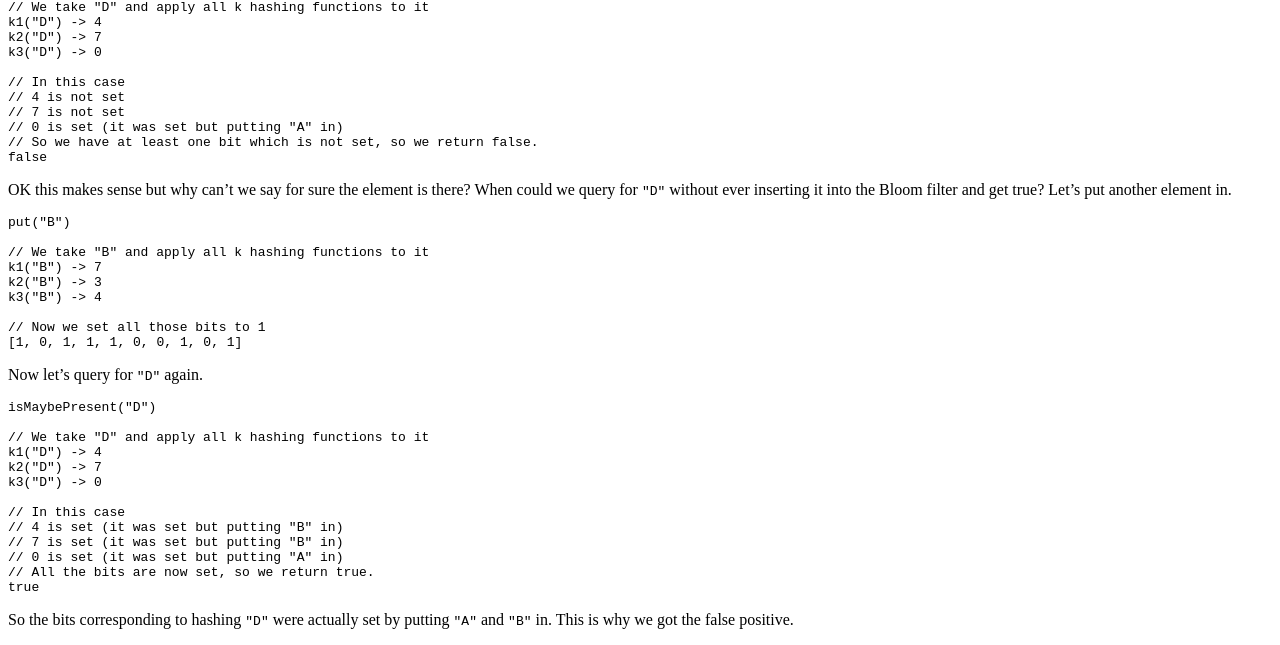
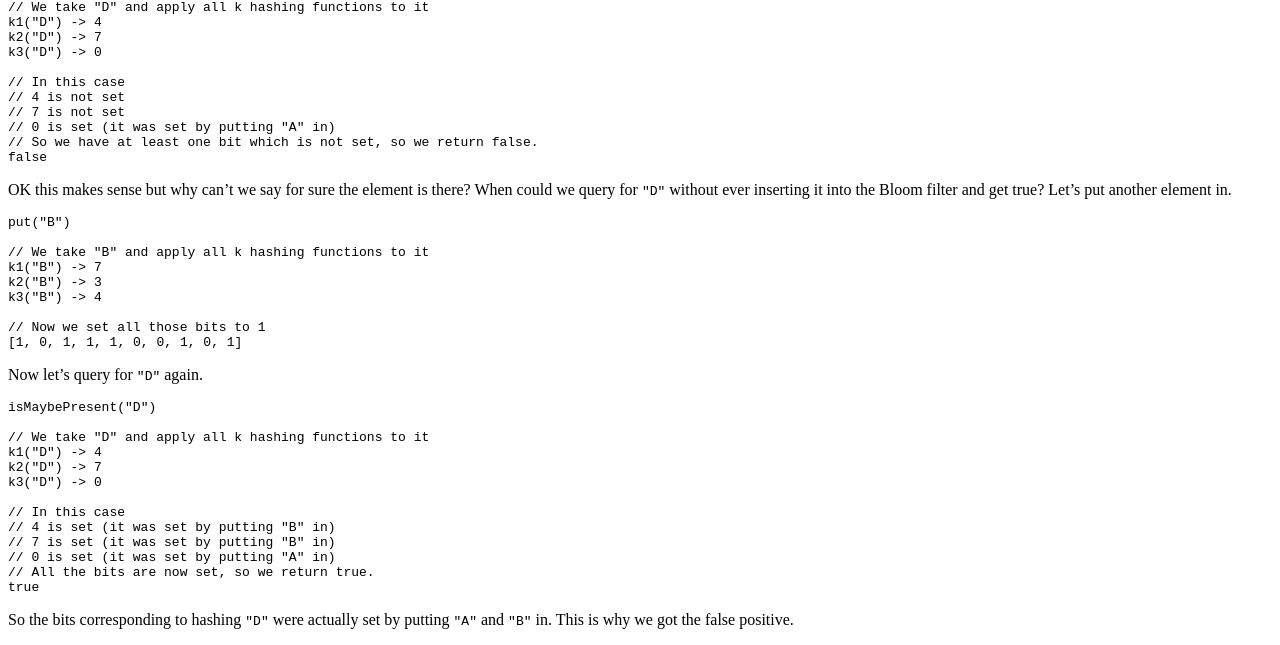
Before and after one commit to olivif/olivif.github.io, a Jekyll site: the page built from _posts/2017-05-23-bloom-filter-part-2.markdown, in a window 1280 px wide. Shown: the part 1002-1647 px from the top of the page. Built offline with Jekyll 4.4.1, drawn with Linux system fonts in a browser that asks for light colours; nearby versions of some CDN libraries.

Commit message:
Fixing typo in bloom-filter-part-2

````diff
--- a/_posts/2017-05-23-bloom-filter-part-2.markdown
+++ b/_posts/2017-05-23-bloom-filter-part-2.markdown
@@ -62,7 +62,7 @@ k3("D") -> 0
 // In this case
 // 4 is not set
 // 7 is not set
-// 0 is set (it was set but putting "A" in)
+// 0 is set (it was set by putting "A" in)
 // So we have at least one bit which is not set, so we return false.
 false
 ```
@@ -92,9 +92,9 @@ k2("D") -> 7
 k3("D") -> 0
 
 // In this case
-// 4 is set (it was set but putting "B" in)
-// 7 is set (it was set but putting "B" in)
-// 0 is set (it was set but putting "A" in)
+// 4 is set (it was set by putting "B" in)
+// 7 is set (it was set by putting "B" in)
+// 0 is set (it was set by putting "A" in)
 // All the bits are now set, so we return true.
 true
 ```
````
